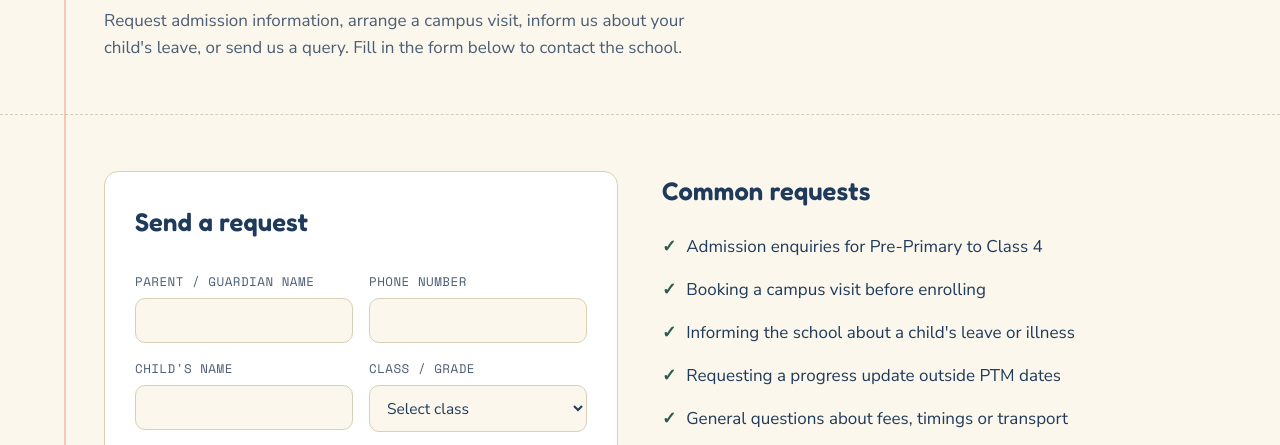
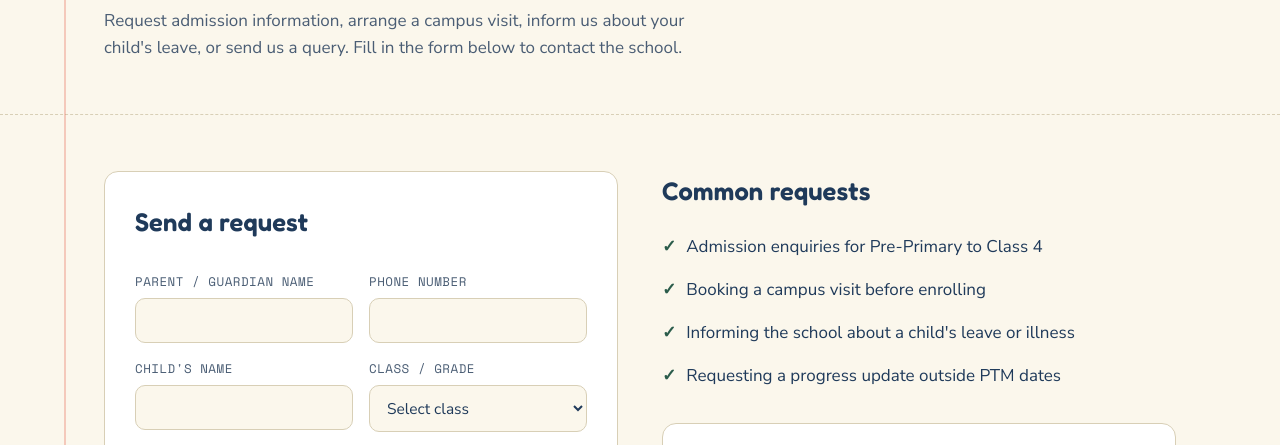
Before and after one commit to sadhupallyfpschool/sadhupallyfpschool, a plain HTML site: page request.html in a window 1280 px wide. Shown: the part 323-768 px from the top of the page. Drawn offline with nearby package versions, Linux system fonts and the light colour scheme.

Commit message:
Restore request.html to original state

```diff
--- a/request.html
+++ b/request.html
@@ -206,7 +206,6 @@
             <li>Booking a campus visit before enrolling</li>
             <li>Informing the school about a child's leave or illness</li>
             <li>Requesting a progress update outside PTM dates</li>
-            <li>General questions about fees, timings or transport</li>
           </ul>
 
           <!-- DIRECT CONTACT CARD -->
```
